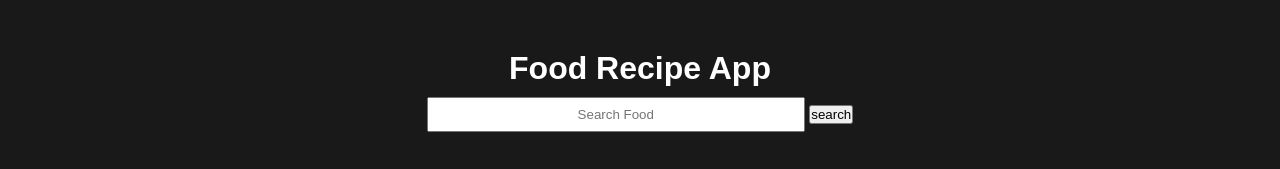
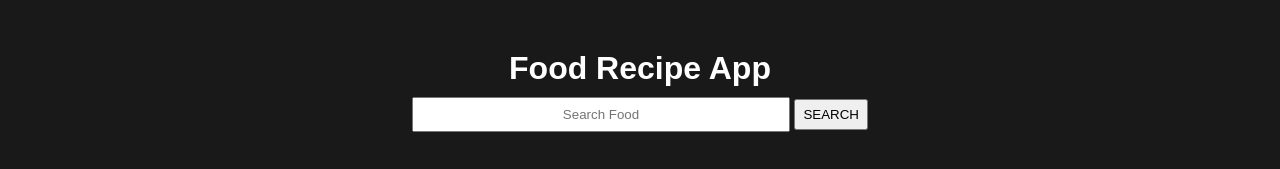
Before and after one commit to muyasamuel/Food_Recipe-App, a plain HTML site: page index.html in a window 1280 px wide. Shown: the top 169 px of the page. Drawn offline with nearby package versions, Linux system fonts and the light colour scheme; a web font is replaced by a local one.

Commit message:
Styling the search btn

```diff
--- a/styles.css
+++ b/styles.css
@@ -35,11 +35,14 @@ form input{
     text-transform: capitalize;
 
 }
-#search-icon{
-    margin-left: -30px;
-    font-size: 20px;
-    color: blue;
+.search-btn{
+    padding: 6px 7px;
+    text-transform: uppercase;
+    outline: none;
+
 }
+
+
 img{
     width: 100%;
     height: 100%;
```
